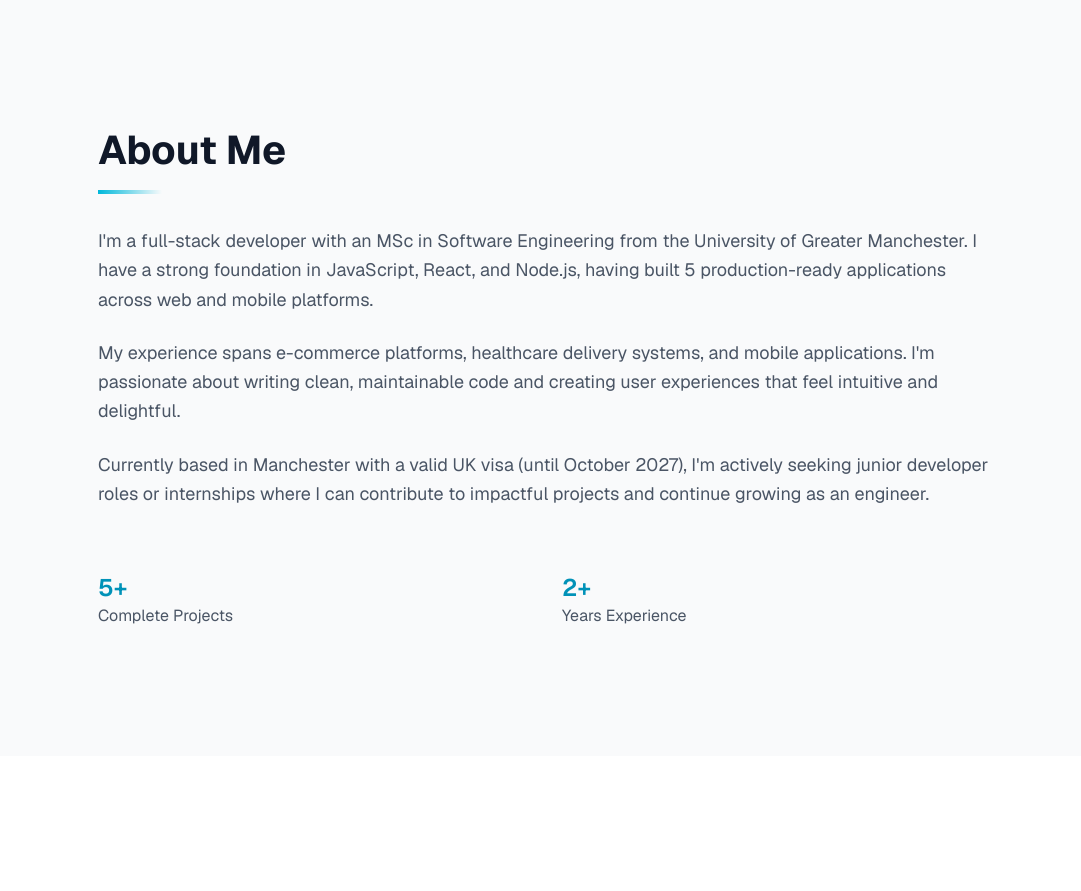
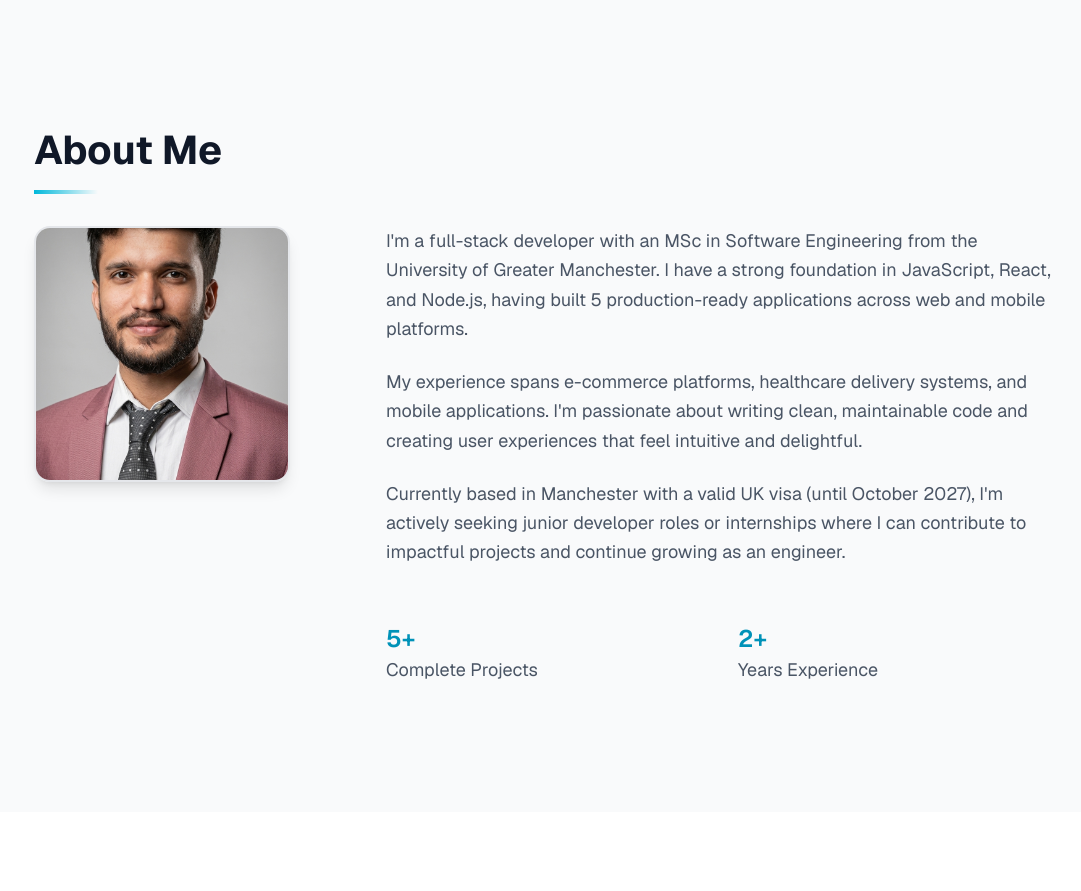
Before and after one commit to Mudassarqayyum/portfolio, a Next.js app: page / in a window 1280 px wide. Shown: the part 3460-4351 px from the top of the page, without its empty margins (94-1175 px from the left). Built offline with nearby package versions, Linux system fonts and the light colour scheme.

Commit message:
Add professional profile image to About section

```diff
--- a/app/home-content.tsx
+++ b/app/home-content.tsx
@@ -352,7 +352,7 @@ export function HomeContent() {
 
       {/* About Section */}
       <section className={`py-32 px-6 ${isDark ? "bg-[#161b22]/30" : "bg-gray-50"} transition-colors duration-300`}>
-        <div className="max-w-4xl mx-auto">
+        <div className="max-w-5xl mx-auto">
           <motion.div
             initial={{ opacity: 0, y: 20 }}
             whileInView={{ opacity: 1, y: 0 }}
@@ -364,7 +364,23 @@ export function HomeContent() {
               <div className={`w-16 h-1 bg-gradient-to-r ${isDark ? "from-[#00d9ff]" : "from-cyan-500"} to-transparent mb-6`}></div>
             </div>
 
-            <div className={`space-y-6 text-lg leading-relaxed ${isDark ? "text-[#8b949e]" : "text-gray-600"}`}>
+            <div className="grid md:grid-cols-3 gap-8 items-start">
+              <motion.div
+                initial={{ opacity: 0, scale: 0.9 }}
+                whileInView={{ opacity: 1, scale: 1 }}
+                transition={{ duration: 0.6 }}
+                className="flex justify-center md:justify-start"
+              >
+                <div className={`relative w-64 h-64 rounded-2xl overflow-hidden border-2 ${isDark ? "border-[#30363d]" : "border-gray-200"} shadow-lg`}>
+                  <img
+                    src="/profile.jpg"
+                    alt="Mudassar Qayyum"
+                    className="w-full h-full object-cover"
+                  />
+                </div>
+              </motion.div>
+
+              <div className={`md:col-span-2 space-y-6 text-lg leading-relaxed ${isDark ? "text-[#8b949e]" : "text-gray-600"}`}>
                 <p>
                   I'm a full-stack developer with an MSc in Software Engineering from the University of Greater Manchester. I have a strong foundation in JavaScript, React, and Node.js, having built 5 production-ready applications across web and mobile platforms.
                 </p>
@@ -374,7 +390,6 @@ export function HomeContent() {
                 <p>
                   Currently based in Manchester with a valid UK visa (until October 2027), I'm actively seeking junior developer roles or internships where I can contribute to impactful projects and continue growing as an engineer.
                 </p>
-            </div>
 
                 <div className="grid grid-cols-2 gap-8 pt-8">
                   <div>
@@ -384,6 +399,8 @@ export function HomeContent() {
                   <div>
                     <p className={`font-semibold text-2xl ${isDark ? "text-[#00d9ff]" : "text-cyan-600"}`}>2+</p>
                     <p className={isDark ? "text-[#8b949e]" : "text-gray-600"}>Years Experience</p>
+                  </div>
+                </div>
               </div>
             </div>
           </motion.div>
```
Also changed, not shown: public/profile.jpg (added). Lines whose indentation alone changed are shown as unchanged.
